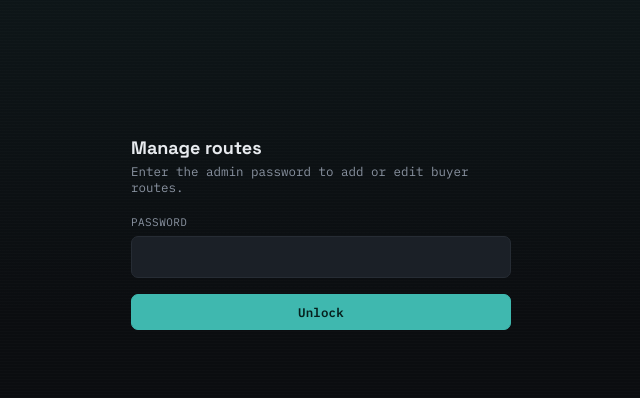
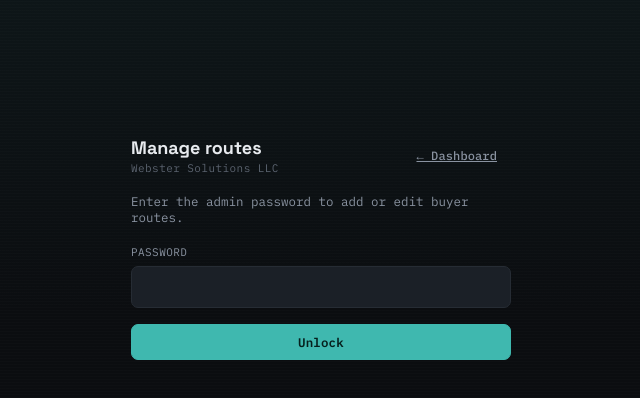
Before and after one commit to osamaaltaf-pk/RTB-PULSE-PLUS, a website: page admin.html in a window 1280 px wide. Shown: the whole page, without its empty margins (319-959 px from the left). Drawn offline with Linux system fonts and the light colour scheme.

Commit message:
Add back button on gate page + Webster Solutions LLC branding

```diff
--- a/admin.html
+++ b/admin.html
@@ -3,7 +3,7 @@
 <head>
 <meta charset="utf-8" />
 <meta name="viewport" content="width=device-width, initial-scale=1" />
-<title>Manage routes — RTB Route Board</title>
+<title>Manage Routes — Webster Solutions LLC</title>
 <link rel="stylesheet" href="/css/style.css" />
 </head>
 <body>
@@ -11,7 +11,13 @@
 
   <!-- Password gate -->
   <div class="gate" id="gate">
-    <h2>Manage routes</h2>
+    <div style="display:flex; align-items:center; justify-content:space-between; margin-bottom:18px;">
+      <div>
+        <h2 style="margin:0 0 2px;">Manage routes</h2>
+        <div style="font-size:11px; color:var(--muted-2); letter-spacing:0.04em;">Webster Solutions LLC</div>
+      </div>
+      <a href="/index.html" class="btn btn-ghost" style="font-size:12px; padding:7px 13px;">← Dashboard</a>
+    </div>
     <p>Enter the admin password to add or edit buyer routes.</p>
     <form id="gate-form">
       <div class="form-row">
@@ -32,7 +38,7 @@
         </div>
         <div>
           <h1>Manage routes</h1>
-          <div class="sub">Stored in this browser only — export a backup after changes</div>
+          <div class="sub">Webster Solutions LLC — stored in this browser only</div>
         </div>
       </div>
       <div class="top-actions">
```
Also changed, not shown: index.html (+2 -2 lines).
